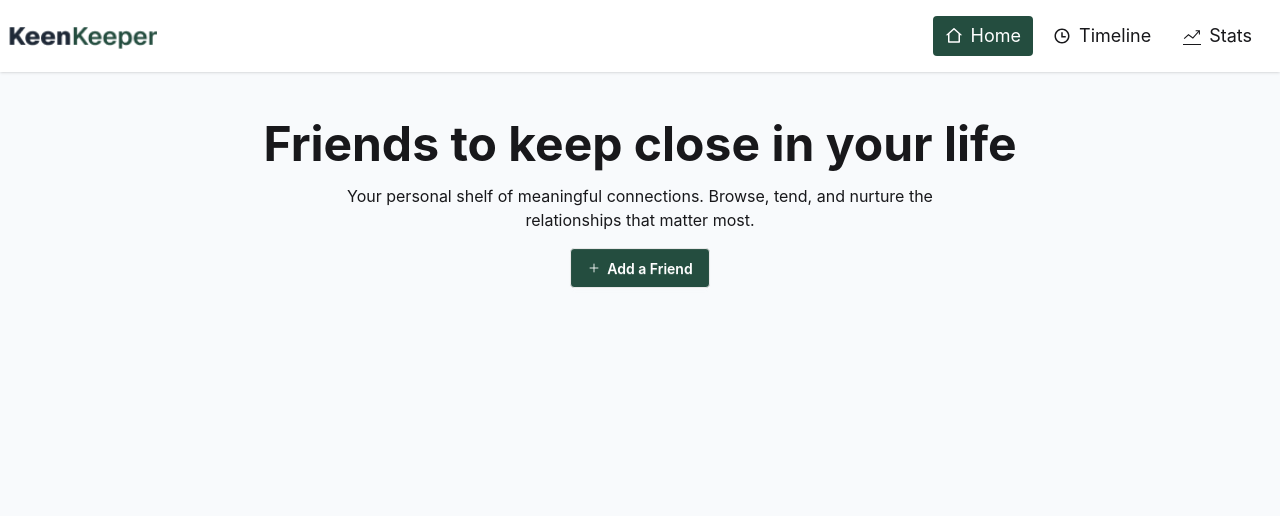
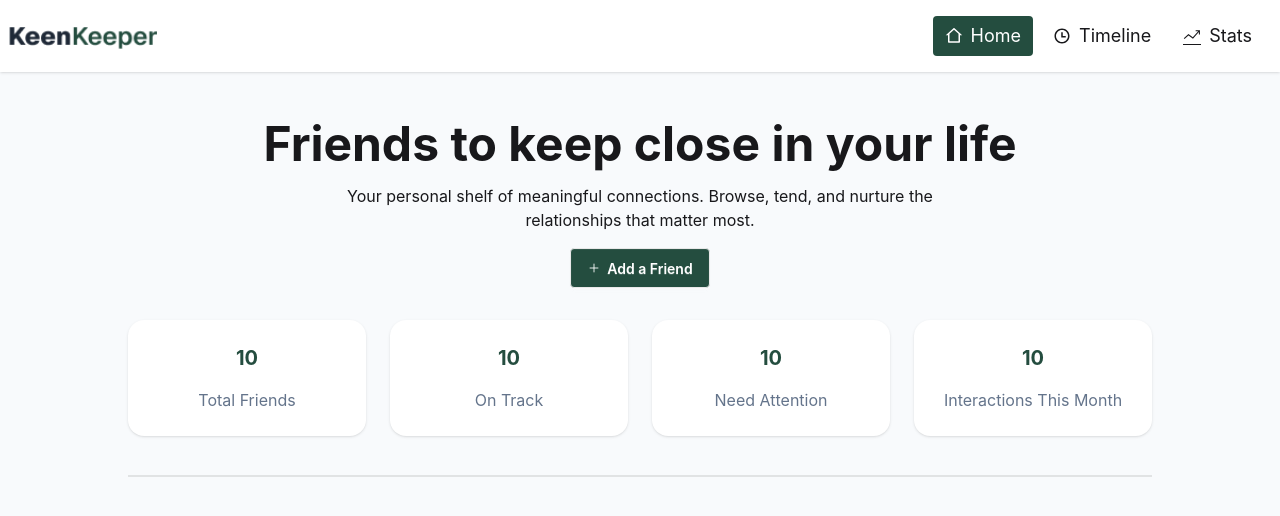
Before and after one commit to arnnikislam/keen-keeper, a Next.js app: page / in a window 1280 px wide. Shown: the top 516 px of the page. Built offline with nearby package versions, Linux system fonts and the light colour scheme.

Commit message:
summary section added

```diff
--- a/src/app/page.js
+++ b/src/app/page.js
@@ -1,9 +1,12 @@
 import Banner from "@/components/Banner/Banner";
+import Summary from "@/components/Summary/Summary";
 
 export default function Home() {
   return (
     <div className="py-12">
       <Banner></Banner>
+      <Summary></Summary>
+      <div className="divider"></div>
     </div>
   );
 }
--- /dev/null
+++ b/src/components/Summary/Summary.jsx
@@ -0,0 +1,26 @@
+import React from "react";
+
+const Summary = () => {
+  return (
+    <div className="grid grid-cols-4 gap-6 my-8">
+      <div className="bg-white rounded-2xl shadow-sm py-6 px-2 flex flex-col justify-center items-center gap-4">
+        <p className="font-bold text-xl text-[#244D3F]">10</p>
+        <p className="text-[#64748B]">Total Friends</p>
+      </div>
+      <div className="bg-white rounded-2xl shadow-sm py-6 flex flex-col justify-center items-center gap-4">
+        <p className="font-bold text-xl text-[#244D3F]">10</p>
+        <p className="text-[#64748B]">On Track</p>
+      </div>
+      <div className="bg-white rounded-2xl shadow-sm py-6 flex flex-col justify-center items-center gap-4">
+        <p className="font-bold text-xl text-[#244D3F]">10</p>
+        <p className="text-[#64748B]">Need Attention</p>
+      </div>
+      <div className="bg-white rounded-2xl shadow-sm py-6 flex flex-col justify-center items-center gap-4">
+        <p className="font-bold text-xl text-[#244D3F]">10</p>
+        <p className="text-[#64748B]">Interactions This Month</p>
+      </div>
+    </div>
+  );
+};
+
+export default Summary;
```
